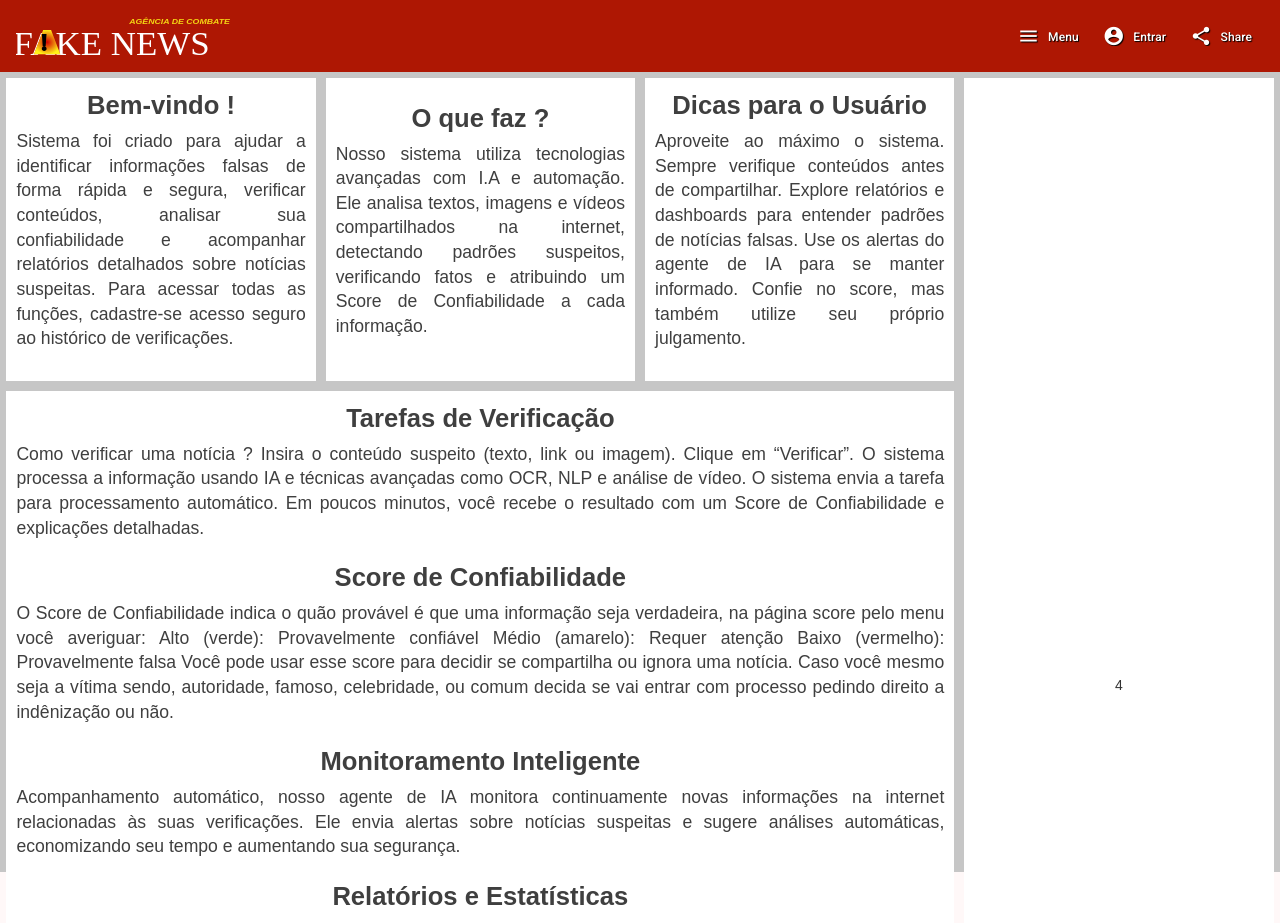
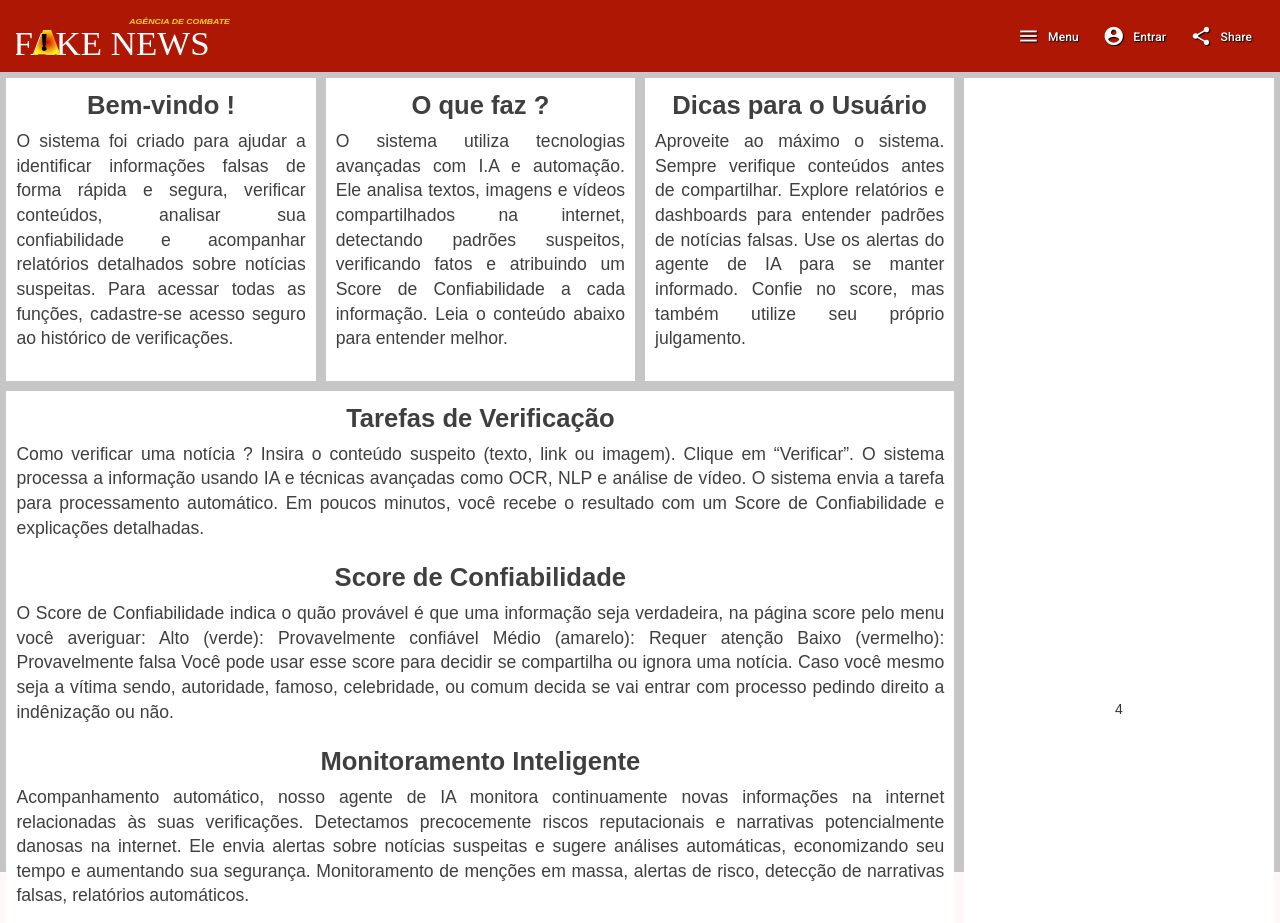
Before and after one commit to gilberto-domingos/fake-news-combat-agency, an Angular app in the folder frontend/: page / in a window 1280 px wide. Shown: the top 923 px of the page. Built offline with nearby package versions, Linux system fonts and the light colour scheme.

Commit message:
chore: add info content (#20)

```diff
--- a/frontend/src/app/components/home/home.html
+++ b/frontend/src/app/components/home/home.html
@@ -3,7 +3,7 @@
     <div class="item one">
       <h2>Bem-vindo !</h2>
       <p>
-        Sistema foi criado para ajudar a identificar informações falsas de forma rápida e segura,
+        O sistema foi criado para ajudar a identificar informações falsas de forma rápida e segura,
         verificar conteúdos, analisar sua confiabilidade e acompanhar relatórios detalhados sobre
         notícias suspeitas. Para acessar todas as funções, cadastre-se acesso seguro ao histórico de
         verificações.
@@ -12,9 +12,10 @@
     <div class="item two">
       <h2>O que faz ?</h2>
       <p>
-        Nosso sistema utiliza tecnologias avançadas com I.A e automação. Ele analisa textos, imagens
-        e vídeos compartilhados na internet, detectando padrões suspeitos, verificando fatos e
-        atribuindo um Score de Confiabilidade a cada informação.
+        O sistema utiliza tecnologias avançadas com I.A e automação. Ele analisa textos, imagens e
+        vídeos compartilhados na internet, detectando padrões suspeitos, verificando fatos e
+        atribuindo um Score de Confiabilidade a cada informação. Leia o conteúdo abaixo para
+        entender melhor.
       </p>
     </div>
     <div class="item three">
@@ -46,8 +47,11 @@
       <h2>Monitoramento Inteligente</h2>
       <p>
         Acompanhamento automático, nosso agente de IA monitora continuamente novas informações na
-        internet relacionadas às suas verificações. Ele envia alertas sobre notícias suspeitas e
+        internet relacionadas às suas verificações. Detectamos precocemente riscos reputacionais e
+        narrativas potencialmente danosas na internet. Ele envia alertas sobre notícias suspeitas e
         sugere análises automáticas, economizando seu tempo e aumentando sua segurança.
+        Monitoramento de menções em massa, alertas de risco, detecção de narrativas falsas,
+        relatórios automáticos.
       </p>
       <h2>Relatórios e Estatísticas</h2>
       <p>
```
